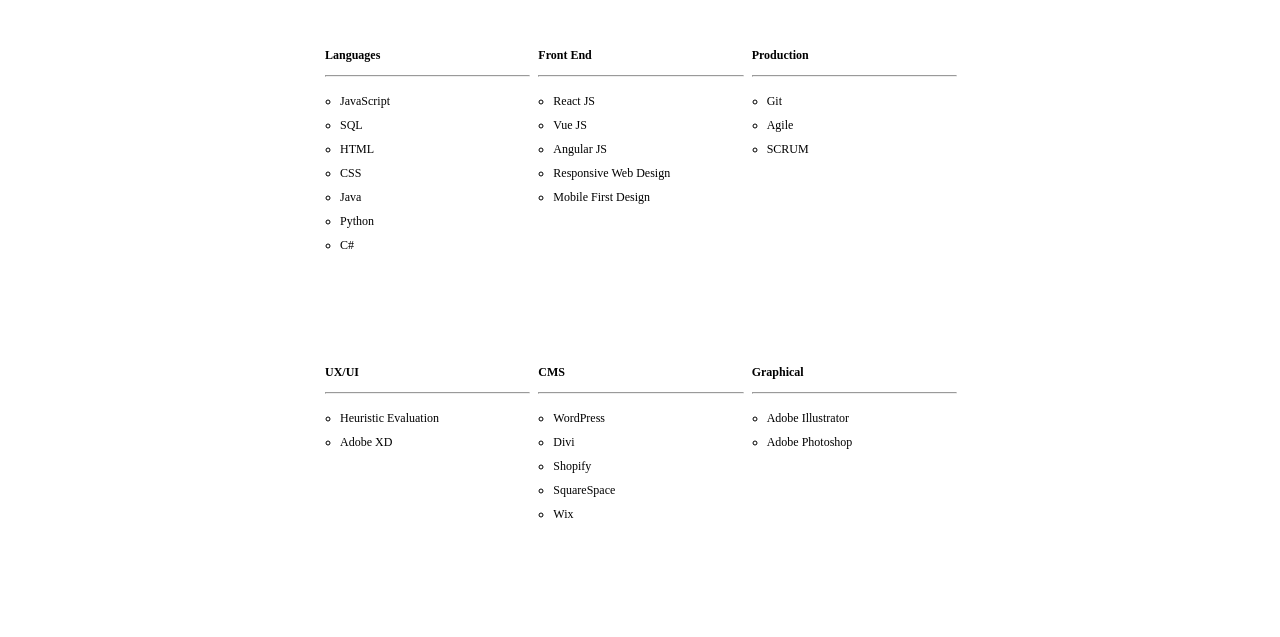
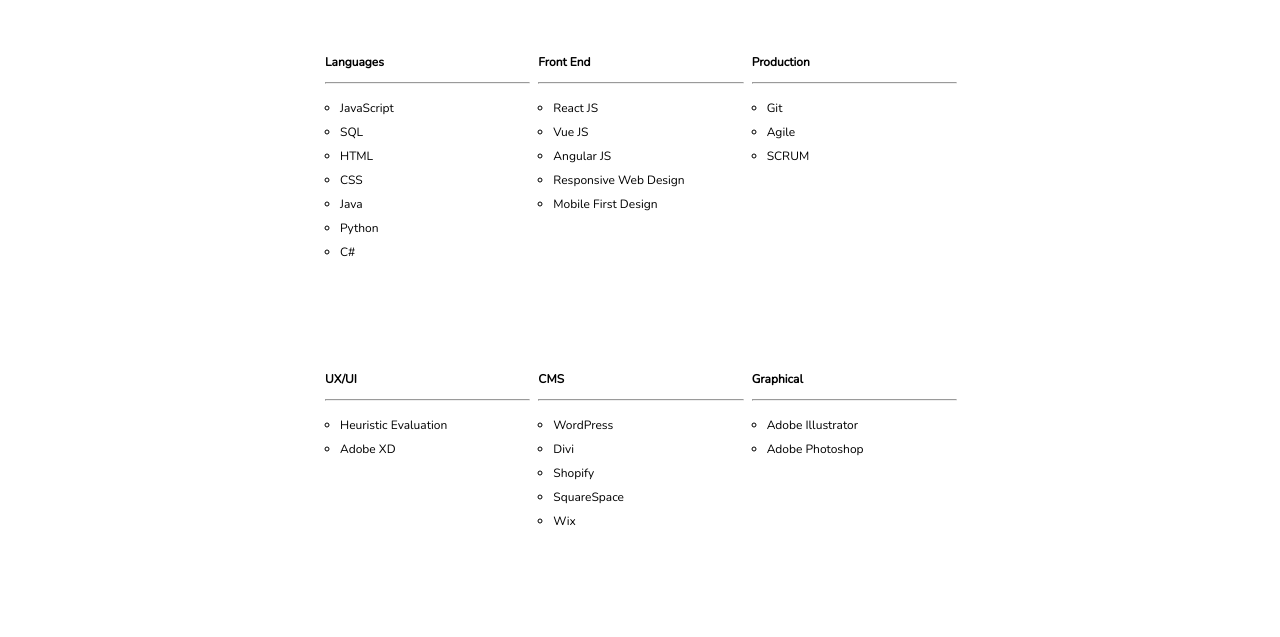
Before and after one commit to maggiejohnstone/maggiejohnstone.github.io, a plain HTML site: page index.html in a window 1280 px wide. Shown: the part 174-811 px from the top of the page. Drawn offline with nearby package versions, Linux system fonts and the light colour scheme.

Commit message:
uncomment nunito

```diff
--- a/styles.css
+++ b/styles.css
@@ -8,7 +8,7 @@ h1 {
 body {
     padding: 0;
     margin: 0;
-    /* font-family: "Nunito", serif; */
+    font-family: "Nunito", serif;
 }
 
 .header {
```
